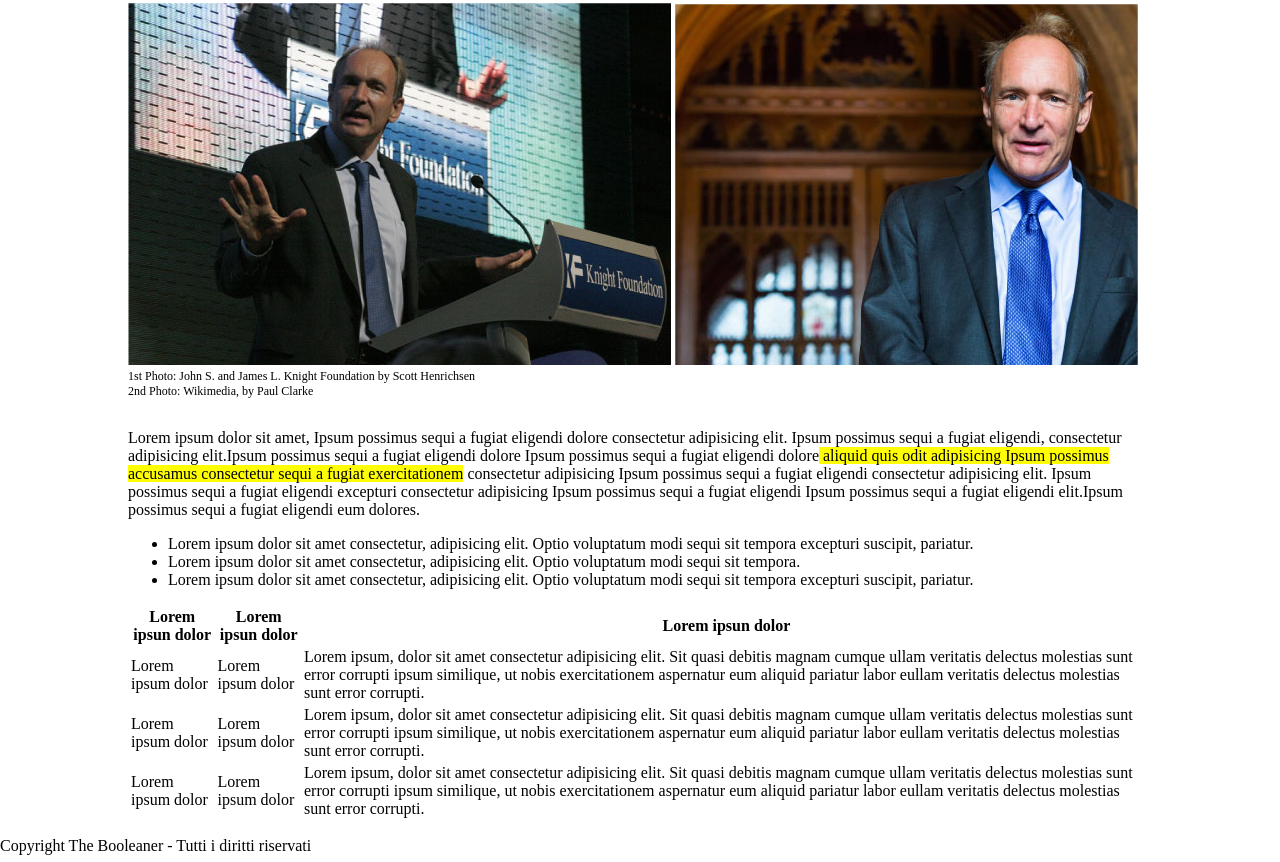
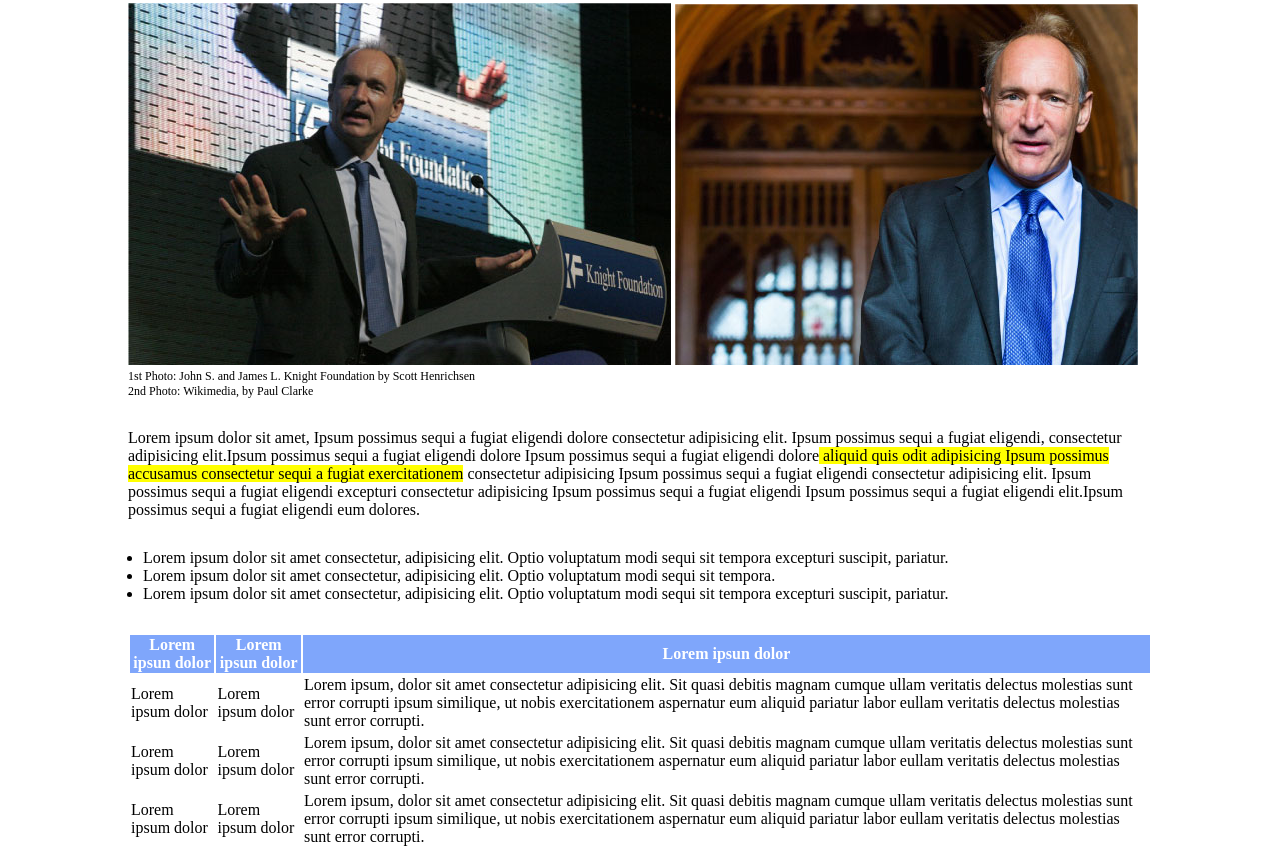
Before and after one commit to Joel-Blanco/html-css-booleaner, a plain HTML site: page index.html in a window 1280 px wide. Shown: the part 338-1200 px from the top of the page. Drawn offline with Linux system fonts and the light colour scheme.

Commit message:
feat: keep adding style

```diff
--- a/css/style.css
+++ b/css/style.css
@@ -14,6 +14,10 @@ h3 span {
     color: #4ea0ff;
 }
 
+thead{
+    background-color: #7fa6fb;
+    color: #ffffff;
+}
 .logo-section {
     height: 140px;
     background-color: #9cd6f4;
@@ -49,6 +53,15 @@ font-size: 13px;
     margin-bottom: 30px;
 }
 
+.list{
+    margin: 30px -25px;
+
+}
+
+.grey-tr{
+
+}
+
 #title {
     padding: 15px 0px;
 }
```
